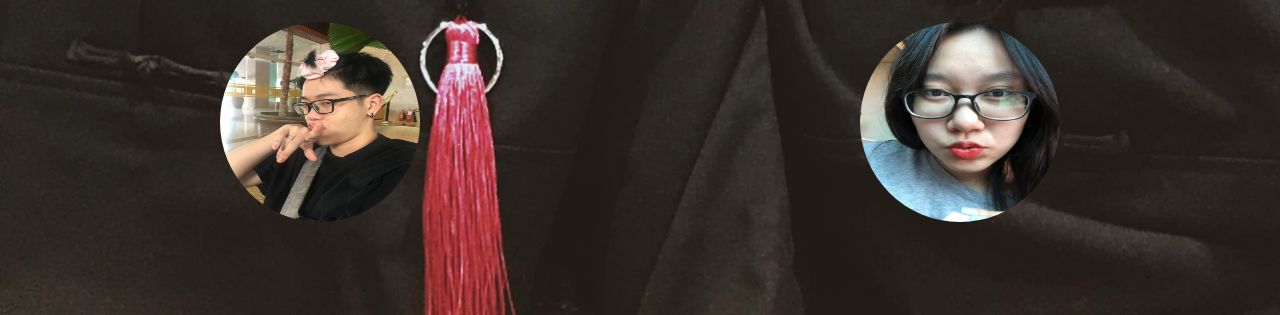
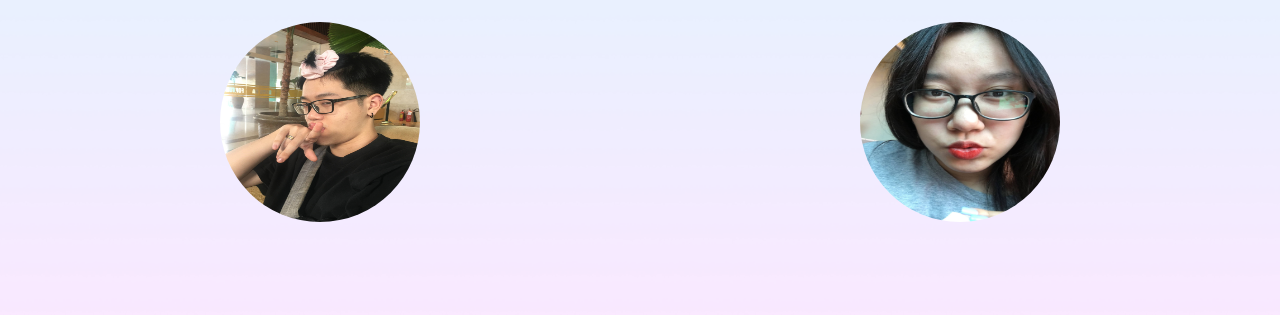
Before and after one commit to hahpuc/ntlogg-website, a plain HTML site: page index.html in a window 1280 px wide. Shown: the part 485-800 px from the top of the page. Drawn offline with Linux system fonts and the light colour scheme.

Commit message:
Update background

```diff
--- a/style.css
+++ b/style.css
@@ -6,7 +6,7 @@
 
 body {
     padding-top: 50px;
-    background-image: url("./avatar.jpg");
+    background-image: url("./avatar.png");
     background-size: cover;
     background-position: center center;
     display: flex;
```
Also changed, not shown: avatar.png (added).
